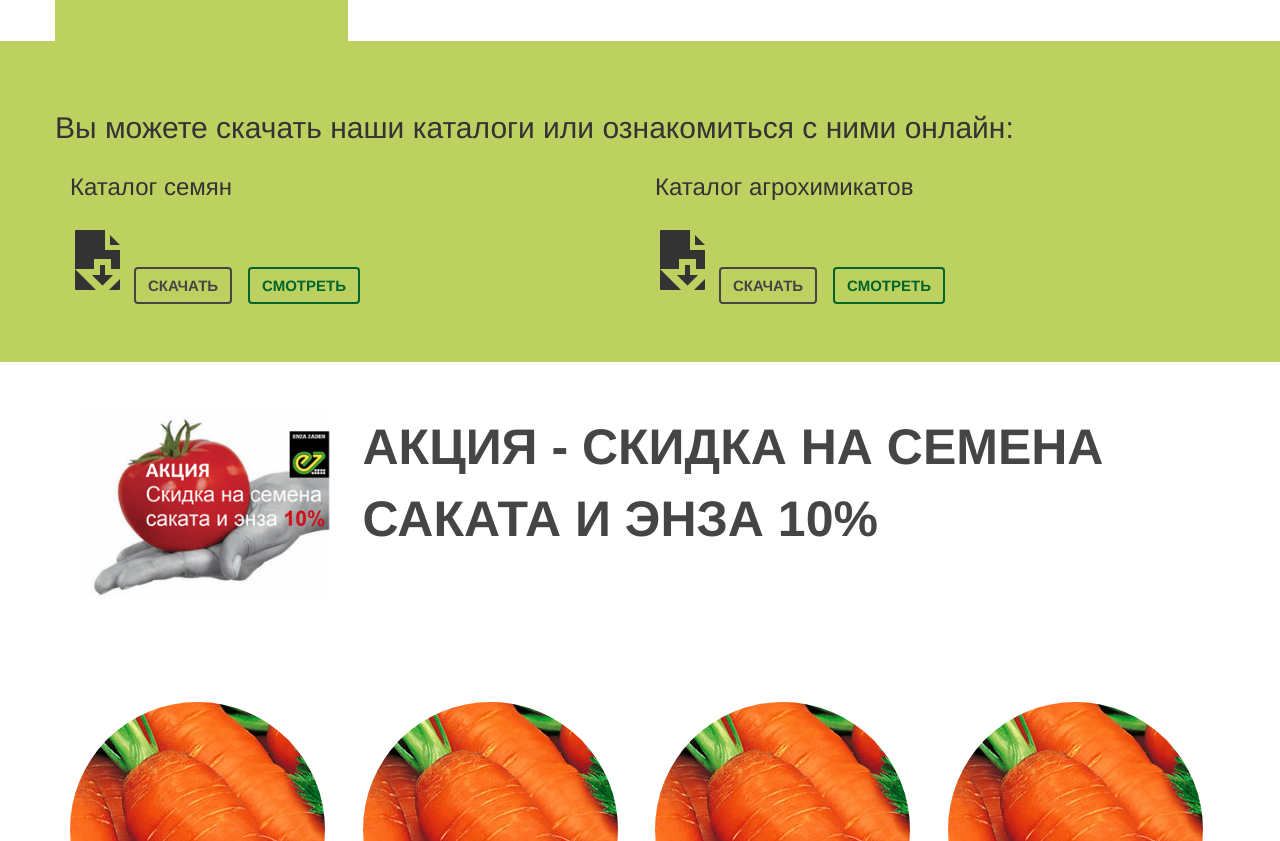
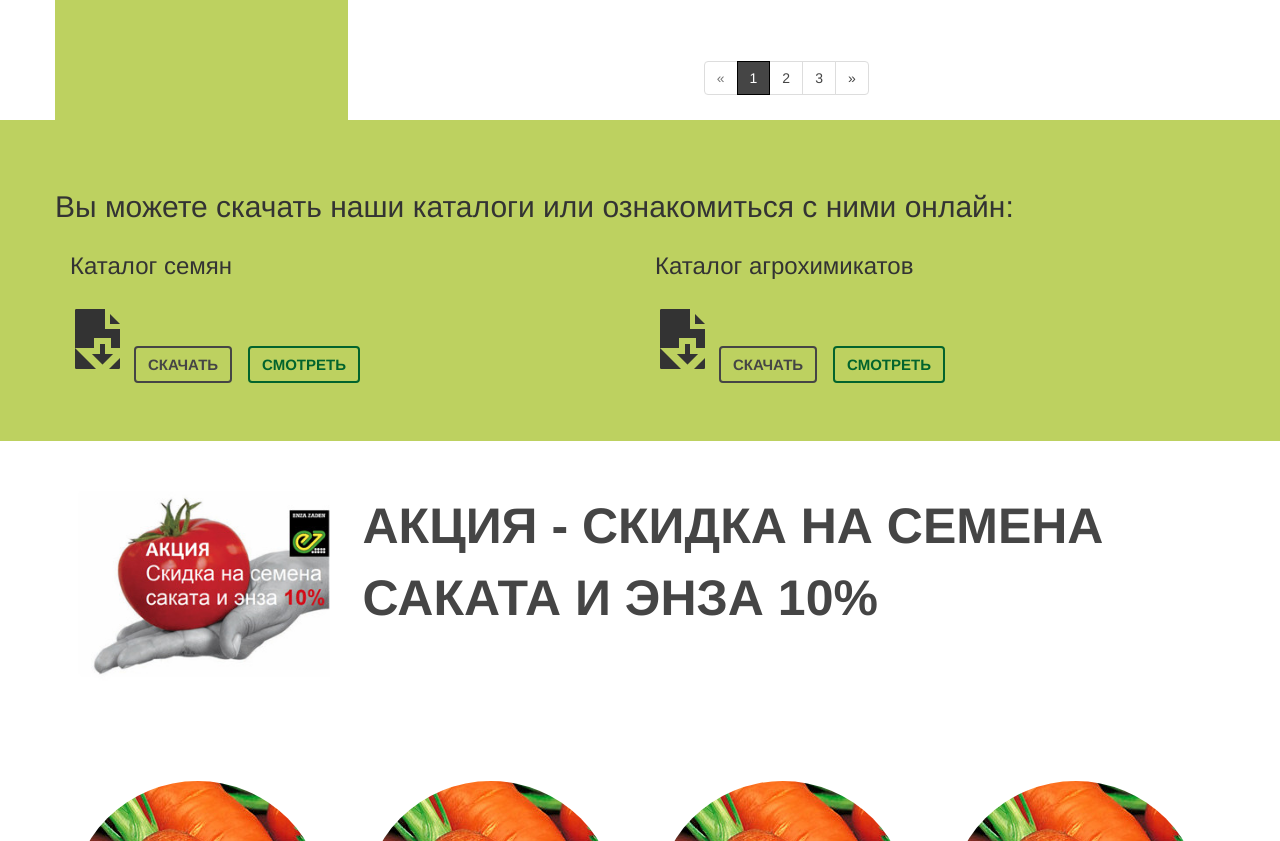
Before and after one commit to laplandin/shop, a website: page src/index.html in a window 1280 px wide. Shown: the part 1799-2640 px from the top of the page. Drawn offline with nearby package versions, Linux system fonts and the light colour scheme; files that its build step writes are made by us from their sources.

Commit message:
pagination added and style

```diff
--- a/src/index.html
+++ b/src/index.html
@@ -240,6 +240,17 @@
                </div>
               </div>
             </div>
+          </div>
+          <div class="pagination-wrapper text-center">
+            <nav aria-label="..." class="paginator">
+              <ul class="pagination">
+                <li class="disabled"><a href="#" aria-label="Previous"><span aria-hidden="true">&laquo;</span></a></li>
+                <li class="active"><a href="#">1 <span class="sr-only">(current)</span></a></li>
+                <li class=""><a href="#">2 <span class="sr-only">(current)</span></a></li>
+                <li class=""><a href="#">3 <span class="sr-only">(current)</span></a></li>
+                <li class=""><a href="#" aria-label="Next"><span aria-hidden="true">&raquo;</span></a></li>
+              </ul>
+            </nav>
           </div>
           <!-- Wrapper for main column - end -->
         </div>
--- a/src/style/blocks/items-list.less
+++ b/src/style/blocks/items-list.less
@@ -18,3 +18,29 @@
   border-radius: 0;
   background-color: transparent;
 }
+
+.paginator {
+  display: inline-block;
+}
+
+.pagination>li>a,
+.pagination>li>span {
+  color: @text-dark;
+}
+
+.pagination>.active>a,
+.pagination>.active>a:focus,
+.pagination>.active>a:hover,
+.pagination>.active>span,
+.pagination>.active>span:focus,
+.pagination>.active>span:hover {
+  background-color: @text-dark;
+  border-color: black;
+}
+
+.pagination>li>a:focus,
+.pagination>li>a:hover,
+.pagination>li>span:focus,
+.pagination>li>span:hover {
+  color: black;
+}
```
